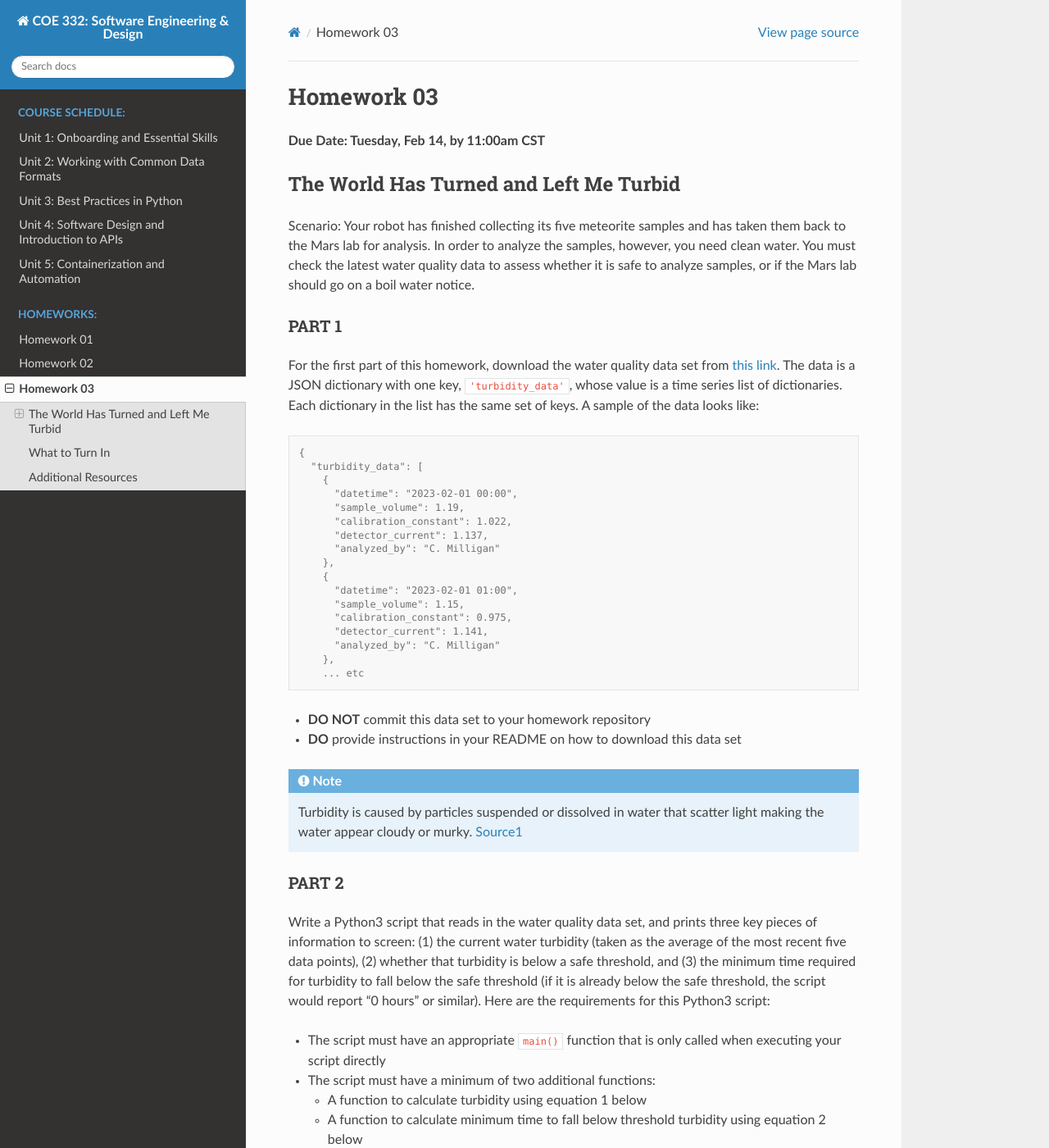
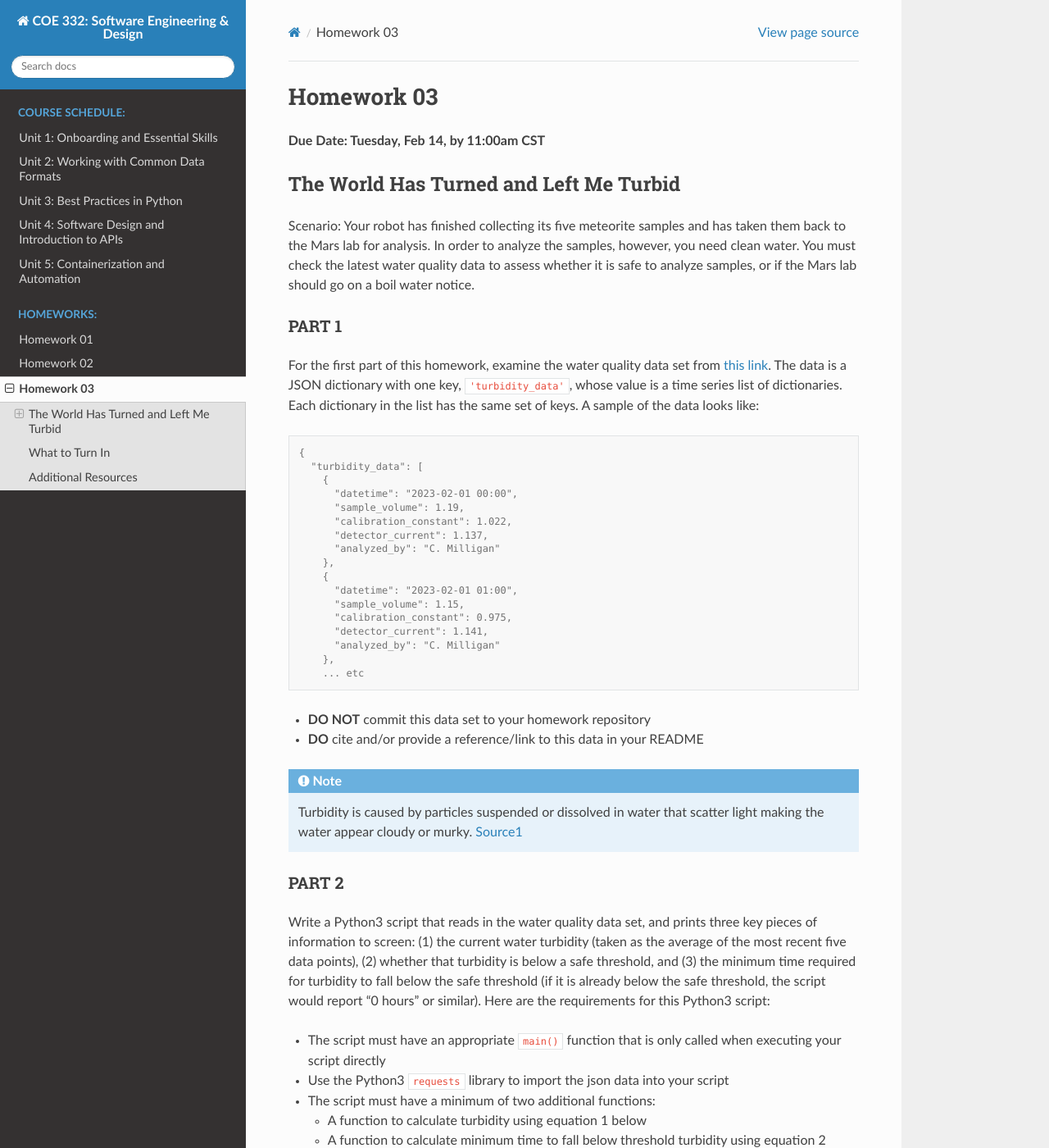
Before and after one commit to TACC/coe-332-sp23, a Sphinx documentation site: the page built from docs/homework/homework03.rst, in a window 1280 px wide and 1400 px high. Shown: the whole window at 82% size. Built offline with Sphinx 7.4.7 and the Read the Docs theme 2.0.0, drawn with Linux system fonts in a browser that asks for light colours; some of the changed text lies outside the part shown.

Commit message:
changed hw03 to use requests lib

```diff
--- a/docs/homework/homework03.rst
+++ b/docs/homework/homework03.rst
@@ -17,7 +17,7 @@ boil water notice.
 PART 1
 ~~~~~~
 
-For the first part of this homework, download the water quality data set from
+For the first part of this homework, examine the water quality data set from
 `this link <https://raw.githubusercontent.com/wjallen/turbidity/main/turbidity_data.json>`_.
 The data is a JSON dictionary with one key, ``'turbidity_data'``, whose value is
 a time series list of dictionaries. Each dictionary in the list has the same set
@@ -44,7 +44,7 @@ of keys. A sample of the data looks like:
         ... etc
 
 * **DO NOT** commit this data set to your homework repository
-* **DO** provide instructions in your README on how to download this data set
+* **DO** cite and/or provide a reference/link to this data in your README
 
 .. note::
 
@@ -66,6 +66,7 @@ report "0 hours" or similar). Here are the requirements for this Python3 script:
 
 * The script must have an appropriate ``main()`` function that is only called
   when executing your script directly
+* Use the Python3 ``requests`` library to import the json data into your script
 * The script must have a minimum of two additional functions:
 
   * A function to calculate turbidity using equation 1 below
@@ -78,7 +79,6 @@ report "0 hours" or similar). Here are the requirements for this Python3 script:
   description of the function, arguments, and return values following the format in the
   `Google Style Guide <https://google.github.io/styleguide/pyguide.html#38-comments-and-docstrings>`_
 * Each function definition (except ``main()``) must contain type hints
-
 
 
 **Equation 1:** The equation we will use for turbidity is based on readings taken by a
@@ -161,7 +161,7 @@ guidelines to follow for the README are:
 * Descriptive title
 * High-level description of the folder contents / project objective. I.e. why
   does this exist and why is it important? (2-3 sentences)
-* Instructions on how to download the data set from the original source
+* Instructions on how to access and description of the data set from the original source
 * Specific description of the python script (1-2 sentences)
 * Instructions to run the code from start to finish, plus how to interpret the
   results (2-3 sentences) (Example output would help a lot to explain how to
```
